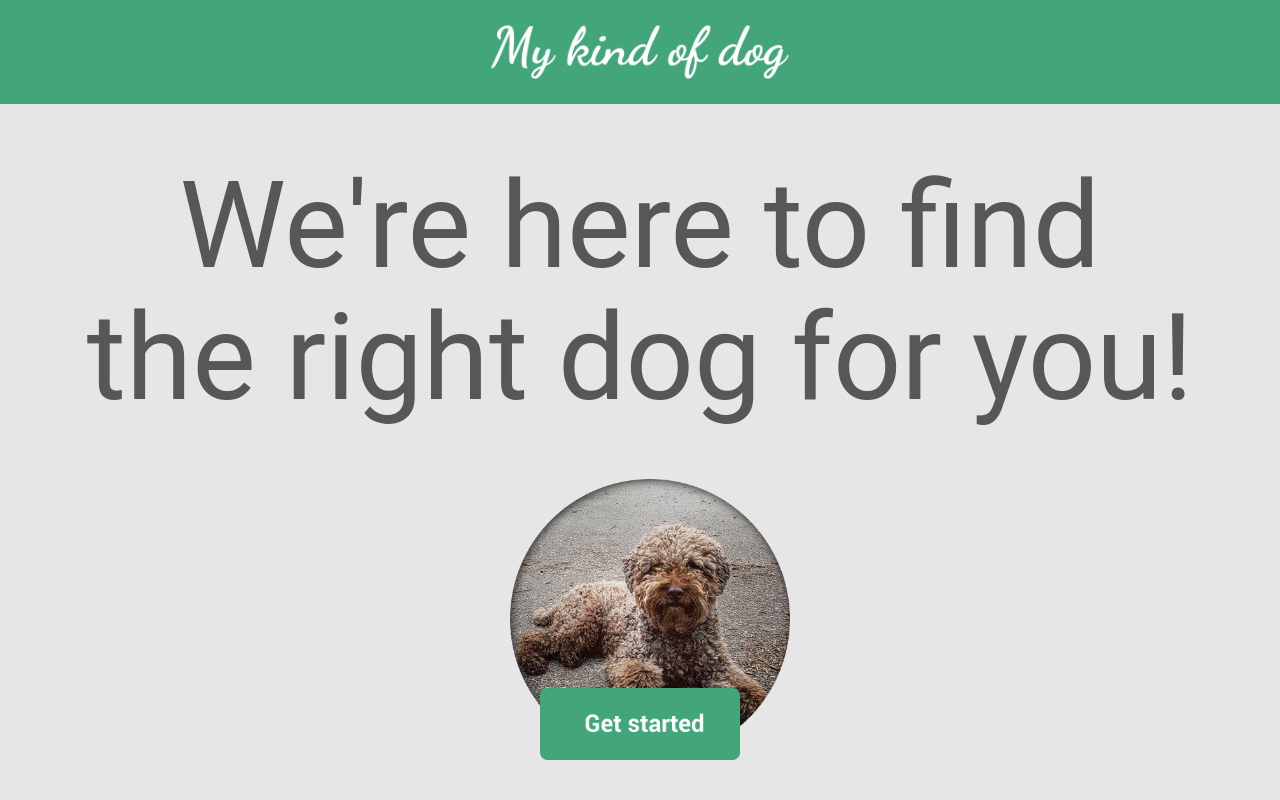
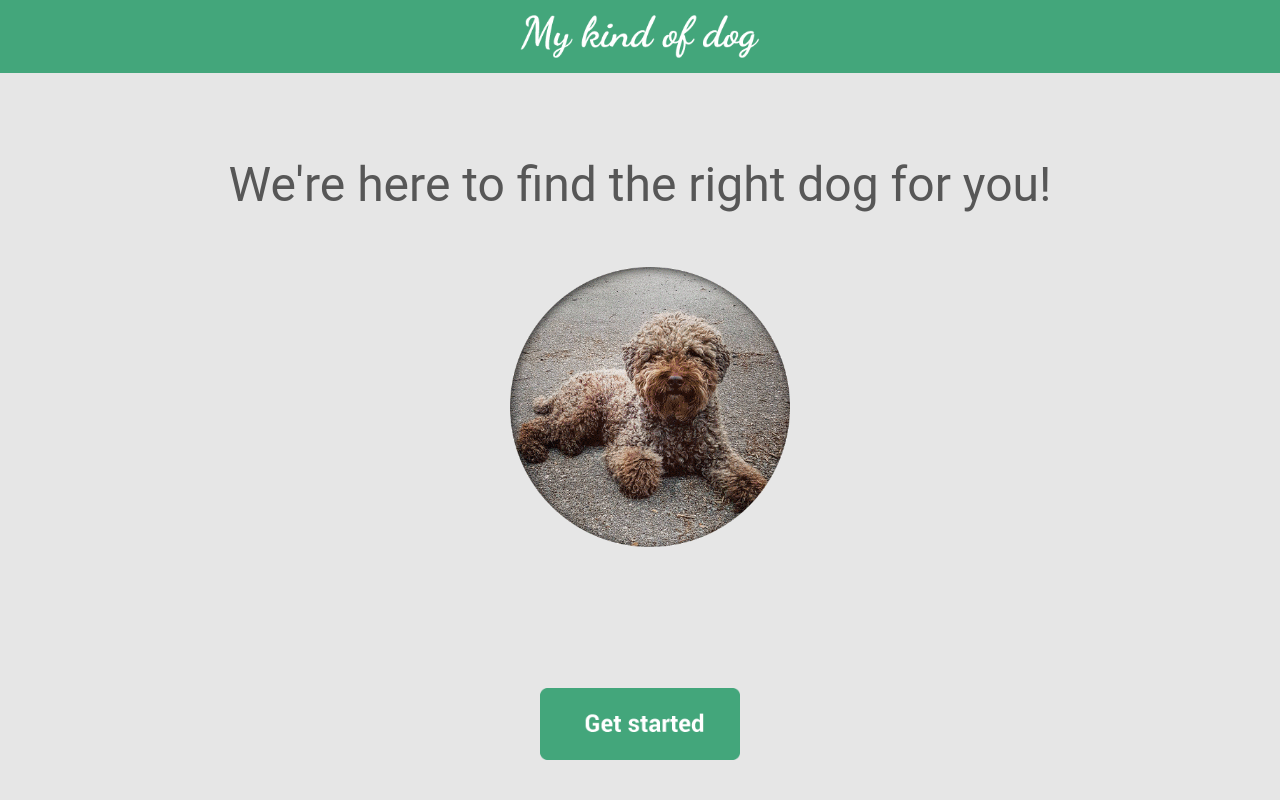
Before and after one commit to aaronfowles/mykindofdog, a Django app: page / in a window 1280 px wide. Run offline with Django 3.2, Linux system fonts and the light colour scheme; some libraries are stand-ins or nearby versions.

Commit message:
Jack - Made changes to css, changed css mark up in php and edited for devices min-width:992px

```diff
--- a/app/models.py
+++ b/app/models.py
@@ -6,7 +6,7 @@ from django.db import models
 class Dog(models.Model):
     dog_name = models.CharField(max_length=50)
     search_term = models.CharField(max_length=50)
-    dog_desc = models.CharField(max_length=50)
+    dog_desc = models.CharField(max_length=1000)
     group = models.CharField(max_length=50)
     size = models.CharField(max_length=50)
     weight = models.CharField(max_length=50)
--- a/app/templates/app/index.html
+++ b/app/templates/app/index.html
@@ -91,7 +91,6 @@
 
 	#progress-string {
                font-size: 48px;
-               font-weight: 400;
                margin-top: 35px;
                padding-left: 10px;
                padding-right: 10px;
@@ -128,24 +127,40 @@
 	/* Medium Devices, Desktops */
     	@media only screen and (min-width : 992px) {
         #head_img {
-                margin-top: 25px;
-                margin-bottom: 25px;
+                margin-top: 15px;
+                margin-bottom: 15px;
                 height: auto;
-                width: 300px;
+                width: 240px;
         }
+
+	#progress-row {
+		margin: 25px 0 5px 0;
+	}
+
 	#question-string {
-                font-size: 120px;
+		font-size: 48px;
     		margin-top: 0;
     		padding-left: 10px;
     		padding-right: 10px;
     		padding-bottom: 45px;
         }
 
-
+	#selection-row {
+		padding-left: 20px;
 	}
 
-    	/* Large Devices, Wide Screens */
-   	@media only screen and (min-width : 1200px) {
+	.square-btn {
+		width: 220px;
+		height: 220px;
+		padding: 0 20px 20px 0px;
+    	}
+
+	.rectangle-btn {
+                width: auto;
+                height: 220px;
+                padding: 0 20px 20px 0px;
+        }
+
 
 	}
 
@@ -166,7 +181,6 @@
 		height: 50%;
 		min-height: 50%;
 		text-align: center;
-		padding-left: 20px;
 	}
 	#next-row {
 		height: 14%;
@@ -174,7 +188,7 @@
 
 	#progress-string {
                 font-family: "Roboto", Arial, sans-serif;
-                font-weight: 400;
+                font-weight: 300;
                 text-align: center;
                 color: #575757;
         }
@@ -227,7 +241,7 @@ j=d.createElement(s),dl=l!='dataLayer'?'&l='+l:'';j.async=true;j.src=
 			</h5>
 		</div>
 		<div class="row" id="question-row">
-			<h1 id="question-string">We're here to find <br> the right dog for you!
+			<h1 id="question-string">We're here to find the right dog for you!
 			</h1>
 		</div>
 		<div class="row"  id="selection-row">
@@ -246,8 +260,14 @@ j=d.createElement(s),dl=l!='dataLayer'?'&l='+l:'';j.async=true;j.src=
       <div class="modal-body">
 	<img id="modal-img" src="http://mykindofdog.com/static/img/results-page/placeholder.jpg" />
         <h1 id="modal-name">Dog Breed Name</h1>
-	<p id="modal-desc">Description of the breed here</p>
-	<p id="modal-links">External links here...</p>
+	<span>Size: <span id="modal-size"></span></span><br>
+	<span>Locality: <span id="modal-locality"></span></span><br>
+	<span>Good for Allergies: <span id="modal-allergy"></span></span><br>
+	<span>Daily exercise: <span id="modal-exercise"></span></span><br>
+	<span>Grooming: <span id="modal-grooming"></span></span><br>
+	<p id="modal-desc"></p>
+	<h3>Useful Links</h3>
+	<p id="modal-links"><a href="http://google.com">Google</a></p>
       </div>
       <div class="modal-footer">
         <button type="button" class="btn btn-default" data-dismiss="modal">Close</button>
@@ -295,7 +315,7 @@ j=d.createElement(s),dl=l!='dataLayer'?'&l='+l:'';j.async=true;j.src=
 	question_object["exercise"] = {};
 	question_object["exercise"]["question_no"] = 4;
         question_object["exercise"]["question_attr"] = "exercise";
-        question_object["exercise"]["question_text"] = "How much excercise can you give your dog each day?";
+        question_object["exercise"]["question_text"] = "How much exercise can you give your dog each day?";
 	question_object["exercise"]["short_off"] = "{{question_obj.exercise.img_urls.short_off}}";
 	question_object["exercise"]["short_on"] = "{{question_obj.exercise.img_urls.short_on}}";
 	question_object["exercise"]["medium_off"] = "{{question_obj.exercise.img_urls.medium_off}}";
@@ -306,6 +326,9 @@ j=d.createElement(s),dl=l!='dataLayer'?'&l='+l:'';j.async=true;j.src=
 	question_object["exercise"]["vlong_on"] = "{{question_obj.exercise.img_urls.vlong_on}}";
 
 	question_object["haircare"] = {};
+	question_object["haircare"]["question_no"] = 5;
+        question_object["haircare"]["question_attr"] = "haircare";
+        question_object["haircare"]["question_text"] = "Do you have the time for a high maintenance dog?";
 	question_object["haircare"]["low_off"] = "{{question_obj.haircare.img_urls.low_off}}";
 	question_object["haircare"]["low_on"] = "{{question_obj.haircare.img_urls.low_on}}";
 	question_object["haircare"]["high_off"] = "{{question_obj.haircare.img_urls.high_off}}";
@@ -360,7 +383,7 @@ j=d.createElement(s),dl=l!='dataLayer'?'&l='+l:'';j.async=true;j.src=
 			var static_string = "http://mykindofdog.com/static";
 			var small_str_off = static_string + question_object["size"]["small_off"];
 			var small_str_on = static_string + question_object["size"]["small_on"];
-			size_img = $('<div class="square-btns" id="size_img"><div id="row-one" class="row"><img id="sml-btn" /></div></div>');
+			size_img = $('<div id="size_img"><div id="row-one" class="row"><img id="sml-btn" class="square-btn" /></div></div>');
 			$("#selection-row").append(size_img);
 			$("#sml-btn").attr("src",small_str_off);
 			$("#sml-btn").on("click",function() {
@@ -374,7 +397,7 @@ j=d.createElement(s),dl=l!='dataLayer'?'&l='+l:'';j.async=true;j.src=
 			});
 			var med_str_off = static_string + question_object["size"]["medium_off"];
                         var med_str_on = static_string + question_object["size"]["medium_on"];
-                        size_img = $('<img id="med-btn" />');
+                        size_img = $('<img id="med-btn" class="square-btn" />');
                         $("#row-one").append(size_img);
                         $("#med-btn").attr("src",med_str_off);
                         $("#med-btn").on("click",function() {
@@ -388,7 +411,7 @@ j=d.createElement(s),dl=l!='dataLayer'?'&l='+l:'';j.async=true;j.src=
                         });
 			var large_str_off = static_string + question_object["size"]["large_off"];
                         var large_str_on = static_string + question_object["size"]["large_on"];
-                        size_img = $('<img id="lrg-btn" />');
+                        size_img = $('<img id="lrg-btn" class="square-btn"/>');
                         $("#row-one").append(size_img);
                         $("#lrg-btn").attr("src",large_str_off);
                         $("#lrg-btn").on("click",function() {
@@ -402,7 +425,7 @@ j=d.createElement(s),dl=l!='dataLayer'?'&l='+l:'';j.async=true;j.src=
                         });
 			var giant_str_off = static_string + question_object["size"]["giant_off"];
                         var giant_str_on = static_string + question_object["size"]["giant_on"];
-                        size_img = $('<img id="gnt-btn" />');
+                        size_img = $('<img id="gnt-btn" class="square-btn" />');
                         $("#row-one").append(size_img);
                         $("#gnt-btn").attr("src",giant_str_off);
                         $("#gnt-btn").on("click",function() {
@@ -427,7 +450,7 @@ j=d.createElement(s),dl=l!='dataLayer'?'&l='+l:'';j.async=true;j.src=
                         var static_string = "http://mykindofdog.com/static";
                         var city_off = static_string + question_object["locality"]["city_off"];
                         var city_on = static_string + question_object["locality"]["city_on"];
-                        locality_img = $('<div class="rectangle-btns" id="locality_img"><div id="row-one" class="row"><img id="city-btn" /></div></div>');
+                        locality_img = $('<div id="locality_img"><div id="row-one" class="row"><img id="city-btn" class="rectangle-btn" /></div></div>');
                         $("#selection-row").append(locality_img);
                         $("#city-btn").attr("src",city_off);
                         $("#city-btn").on("click",function() {
@@ -441,7 +464,7 @@ j=d.createElement(s),dl=l!='dataLayer'?'&l='+l:'';j.async=true;j.src=
                         });
 			var country_off = static_string + question_object["locality"]["country_off"];
                         var country_on = static_string + question_object["locality"]["country_on"];
-			locality_img = $('<img id="country-btn" />');
+			locality_img = $('<img id="country-btn" class="rectangle-btn" />');
 			$("#row-one").append(locality_img);
                         $("#country-btn").attr("src",country_off);
                         $("#country-btn").on("click",function() {
@@ -464,7 +487,7 @@ j=d.createElement(s),dl=l!='dataLayer'?'&l='+l:'';j.async=true;j.src=
                         var static_string = "http://mykindofdog.com/static";
                         var yes_allergy_off = static_string + question_object["allergy"]["yes_allergy_off"];
                         var yes_allergy_on = static_string + question_object["allergy"]["yes_allergy_on"];
-                        allergy_img = $('<div class="rectangle-btns" id="allergy_img"><div id="row-one" class="row"><img id="yes-allergy-btn" /></div></div>');
+                        allergy_img = $('<div id="allergy_img"><div id="row-one" class="row"><img id="yes-allergy-btn" class="rectangle-btn" /></div></div>');
                         $("#selection-row").append(allergy_img);
                         $("#yes-allergy-btn").attr("src",yes_allergy_off);
                         $("#yes-allergy-btn").on("click",function() {
@@ -478,7 +501,7 @@ j=d.createElement(s),dl=l!='dataLayer'?'&l='+l:'';j.async=true;j.src=
                         });
                         var no_allergy_off = static_string + question_object["allergy"]["no_allergy_off"];
                         var no_allergy_on = static_string + question_object["allergy"]["no_allergy_on"];
-                        allergy_img = $('<img id="no-allergy-btn" />');
+                        allergy_img = $('<img id="no-allergy-btn" class="rectangle-btn" />');
                         $("#row-one").append(allergy_img);
                         $("#no-allergy-btn").attr("src",no_allergy_off);
                         $("#no-allergy-btn").on("click",function() {
@@ -501,7 +524,7 @@ j=d.createElement(s),dl=l!='dataLayer'?'&l='+l:'';j.async=true;j.src=
                         var static_string = "http://mykindofdog.com/static";
                         var short_off = static_string + question_object["exercise"]["short_off"];
                         var short_on = static_string + question_object["exercise"]["short_on"];
-                        exercise_img = $('<div class="square-btns" id="exercise_img"><div id="row-one" class="row"><img id="short-btn" /></div></div>');
+                        exercise_img = $('<div id="exercise_img"><div id="row-one" class="row"><img id="short-btn" class="square-btn" /></div></div>');
                         $("#selection-row").append(exercise_img);
                         $("#short-btn").attr("src",short_off);
                         $("#short-btn").on("click",function() {
@@ -515,7 +538,7 @@ j=d.createElement(s),dl=l!='dataLayer'?'&l='+l:'';j.async=true;j.src=
                         });
 			var medium_off = static_string + question_object["exercise"]["medium_off"];
                         var medium_on = static_string + question_object["exercise"]["medium_on"];
-			exercise_img = $('<img id="medium-btn" />');
+			exercise_img = $('<img id="medium-btn" class="square-btn" />');
 			$("#row-one").append(exercise_img);
                         $("#medium-btn").attr("src",medium_off);
                         $("#medium-btn").on("click",function() {
@@ -529,7 +552,7 @@ j=d.createElement(s),dl=l!='dataLayer'?'&l='+l:'';j.async=true;j.src=
                         });
                         var long_off = static_string + question_object["exercise"]["long_off"];
                         var long_on = static_string + question_object["exercise"]["long_on"];
-                        exercise_img = $('<img id="long-btn" />');
+                        exercise_img = $('<img id="long-btn" class="square-btn" />');
                         $("#row-one").append(exercise_img);
                         $("#long-btn").attr("src",long_off);
                         $("#long-btn").on("click",function() {
@@ -543,7 +566,7 @@ j=d.createElement(s),dl=l!='dataLayer'?'&l='+l:'';j.async=true;j.src=
                         });
 			var vlong_off = static_string + question_object["exercise"]["vlong_off"];
                         var vlong_on = static_string + question_object["exercise"]["vlong_on"];
-                        exercise_img = $('<img id="vlong-btn" />');
+                        exercise_img = $('<img id="vlong-btn" class="square-btn" />');
                         $("#row-one").append(exercise_img);
                         $("#vlong-btn").attr("src",vlong_off);
                         $("#vlong-btn").on("click",function() {
@@ -566,7 +589,7 @@ j=d.createElement(s),dl=l!='dataLayer'?'&l='+l:'';j.async=true;j.src=
                         var static_string = "http://mykindofdog.com/static";
                         var low_off = static_string + question_object["haircare"]["low_off"];
                         var low_on = static_string + question_object["haircare"]["low_on"];
-                        haircare_img = $('<div class="rectangle-btns" id="haircare_img"><div id="row-one" class="row"><img id="low-btn" /></div></div>');
+                        haircare_img = $('<div id="haircare_img"><div id="row-one" class="row"><img id="low-btn" class="rectangle-btn" /></div></div>');
                         $("#selection-row").append(haircare_img);
                         $("#low-btn").attr("src",low_off);
                         $("#low-btn").on("click",function() {
@@ -580,7 +603,7 @@ j=d.createElement(s),dl=l!='dataLayer'?'&l='+l:'';j.async=true;j.src=
                         });
 			var high_off = static_string + question_object["haircare"]["high_off"];
                         var high_on = static_string + question_object["haircare"]["high_on"];
-                        haircare_img = $('<img id="high-btn" />');
+                        haircare_img = $('<img id="high-btn" class="rectangle-btn" />');
                         $("#row-one").append(haircare_img);
                         $("#high-btn").attr("src",high_off);
                         $("#high-btn").on("click",function() {
@@ -588,7 +611,7 @@ j=d.createElement(s),dl=l!='dataLayer'?'&l='+l:'';j.async=true;j.src=
                                         $("#high-btn").attr("src",high_on);
                                         response_object["haircare"]["high"] = 1;
                                 } else {
-                                        $("#haircare-btn").attr("src",high_off);
+                                        $("#high-btn").attr("src",high_off);
                                         response_object["haircare"]["high"] = 0;
                                 }
                         });
@@ -607,7 +630,7 @@ j=d.createElement(s),dl=l!='dataLayer'?'&l='+l:'';j.async=true;j.src=
 					response = res;
 					var trHTML = '<div style="height: 100%; overflow:scroll;"><table class="table"><tbody>';
         				for (dog in response['dogs']) {
-            					trHTML += '<tr class="dog_row" id="' + response['dogs'][dog].dog_id + '"><td>'+ '<img src="' + "http://mykindofdog.com/static/img/results-page/" + response['dogs'][dog].dog_img + '" />' + '</td><td><strong class="dog-title" style="font-size:2em">' + response['dogs'][dog].dog_name + '</strong><br>' + response['dogs'][dog].size +  '<br>' + response['dogs'][dog].locality + '</td><td>' + '<img class="more-info" src="' + "http://mykindofdog.com/static" + "/img/results-page/more-info.png" +'" /' + '</td></tr>';
+            					trHTML += '<tr class="dog_row" id="' + response['dogs'][dog].dog_id + '"><td>'+ '<img src="' + "http://mykindofdog.com/" + 'favicon-96x96.png' + '" />' + '</td><td><strong class="dog-title" style="font-size:2em">' + response['dogs'][dog].dog_name + '</strong><br>' + response['dogs'][dog].size +  '<br>' + response['dogs'][dog].locality + '</td><td>' + '<img class="more-info" src="' + "http://mykindofdog.com/static" + "/img/results-page/more-info.png" +'" /' + '</td></tr>';
 					}
 					trHTML += '</tbody></table></div>'
         				$('#selection-row').append(trHTML);
@@ -616,17 +639,32 @@ j=d.createElement(s),dl=l!='dataLayer'?'&l='+l:'';j.async=true;j.src=
 						var dog_id = $(this).closest("tr").attr("id");
 						var dog_name = "";
 						var dog_size = "";
+						var dog_locality = "";
+						var dog_allergy = "";
+						var dog_exercise = "";
+						var dog_grooming = "";
 						for (var dog in response['dogs']) {
 							console.log(response['dogs'][dog].dog_id);
 							if (response['dogs'][dog].dog_id == dog_id) {
-								dog_img = "http://mykindofdog.com/static/img/results-page/" + response['dogs'][dog].dog_img;
+								dog_img = "http://mykindofdog.com/" + 'favicon-96x96.png';
 								dog_name = response['dogs'][dog].dog_name;
 								dog_size = response['dogs'][dog].size;
+								dog_locality = response['dogs'][dog].locality;
+								dog_allergy = response['dogs'][dog].allergies;
+								dog_exercise = response['dogs'][dog].exercise;
+								dog_grooming = response['dogs'][dog].haircare;
+								dog_desc = response['dogs'][dog].desc;
+
 							}
 						}
 						$("#modal-img").attr("src",dog_img);
 						$("#modal-name").text(dog_name);
-						$("#modal-desc").text('Size: ' + dog_size);
+						$("#modal-size").text(dog_size);
+						$("#modal-locality").text(dog_locality);
+						$("#modal-allergy").text(dog_allergy);
+						$("#modal-exercise").text(dog_exercise);
+						$("#modal-grooming").text(dog_grooming);
+						$("#modal-desc").text(dog_desc);
 						$("#myModal").modal('show');
 					});
 				}
--- a/app/views.py
+++ b/app/views.py
@@ -110,13 +110,11 @@ def get_dogs(request):
     locality_dogs = size_dogs
     if (locality_city == 1):
         locality_dogs = locality_dogs.exclude(locality='Country')
-    if (locality_country == 1):
-        locality_dogs = locality_dogs
 
     # filter for allergies
     allergy_dogs = locality_dogs
     if (allergy_yes == 1):
-        allergy_dogs = allergy_dogs.filter(good_for_allergies='Good')
+        allergy_dogs = allergy_dogs.exclude(good_for_allergies='Bad')
 
     # filter for exercise
     exercise_dogs = allergy_dogs
@@ -147,6 +145,7 @@ def get_dogs(request):
         c['exercise'] = str(dog.exercise)
         c['haircare'] = str(dog.grooming)
         c['dog_img'] = str(dog.dog_img)
+        c['desc'] = str(dog.dog_desc)
         context['dogs'].append(c)
     return JsonResponse(context)
 
```
Also changed, not shown: app/migrations/0006_auto_20160520_2033.py (added), 4 other files. Lines whose indentation alone changed are shown as unchanged.
